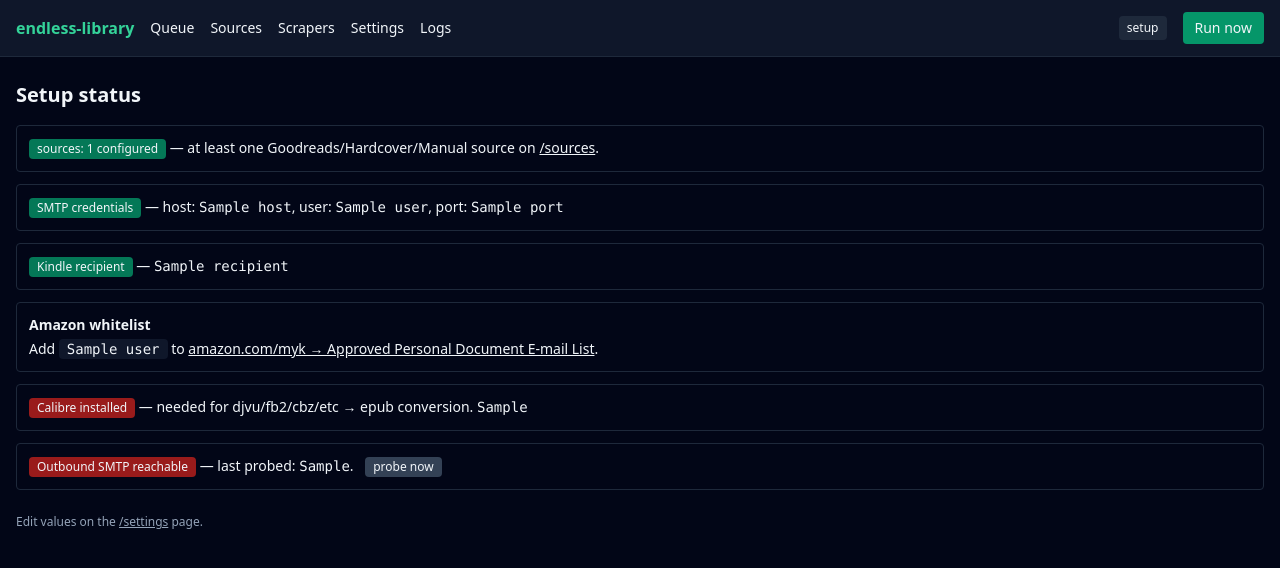
After one commit to SutanuNandigrami/biblichor, a Python web app: template src/endless_library/web/templates/setup.html in a window 1280 px wide. The commit adds this page. Shown: the top 568 px of the page. Run offline with Jinja, Linux system fonts and the light colour scheme; the template is opened without the code that fills it: most values are stand-ins (such as "Sample title", 1, 10 or a date in 2020); some libraries are stand-ins or nearby versions.

Commit message:
feat(web): /setup page + Amazon-whitelist banner + outbound SMTP probe

```diff
--- a/src/endless_library/app.py
+++ b/src/endless_library/app.py
@@ -14,6 +14,7 @@ from endless_library.web import (
     routes_queue,
     routes_scrapers,
     routes_settings,
+    routes_setup,
     routes_sources,
 )
 
@@ -28,6 +29,7 @@ def create_app(*, deps: PipelineDeps, config_path: Path) -> FastAPI:
     app.state.templates = templates
     app.state.config_path = config_path
 
+    routes_setup.register(app)
     routes_queue.register(app)
     routes_book.register(app)
     routes_sources.register(app)
--- a/src/endless_library/web/templates/base.html
+++ b/src/endless_library/web/templates/base.html
@@ -18,6 +18,8 @@
       <a href="/settings" class="text-sm hover:text-emerald-300">Settings</a>
       <a href="/logs" class="text-sm hover:text-emerald-300">Logs</a>
       <div class="flex-1"></div>
+      <a href="/setup" class="text-xs px-2 py-1 rounded bg-slate-800 hover:bg-slate-700">setup</a>
+
       <form hx-post="/api/cycle/run-now" hx-swap="none" class="inline">
         <button class="px-3 py-1.5 bg-emerald-600 hover:bg-emerald-500 rounded text-sm">Run now</button>
       </form>
--- /dev/null
+++ b/src/endless_library/web/templates/setup.html
@@ -0,0 +1,51 @@
+{% extends "base.html" %}
+{% block content %}
+<h1 class="text-xl font-semibold mb-4">Setup status</h1>
+
+<div class="space-y-3 text-sm">
+  {% macro pill(ok, label) -%}
+    <span class="inline-block px-2 py-0.5 rounded text-xs {% if ok %}bg-emerald-700{% else %}bg-red-800{% endif %}">{{ label }}</span>
+  {%- endmacro %}
+
+  <div class="border border-slate-800 rounded p-3">
+    <p>{{ pill(checks.sources, ("sources: " + (checks.sources_count|string) + " configured")) }}
+       — at least one Goodreads/Hardcover/Manual source on <a class="underline" href="/sources">/sources</a>.</p>
+  </div>
+
+  <div class="border border-slate-800 rounded p-3">
+    <p>{{ pill(checks.smtp, "SMTP credentials") }}
+       — host: <code>{{ cfg.smtp.host }}</code>, user: <code>{{ cfg.smtp.user or "(unset)" }}</code>, port: <code>{{ cfg.smtp.port }}</code></p>
+  </div>
+
+  <div class="border border-slate-800 rounded p-3">
+    <p>{{ pill(checks.kindle, "Kindle recipient") }}
+       — <code>{{ cfg.kindle.recipient or "(unset)" }}</code></p>
+  </div>
+
+  <div class="border border-slate-800 rounded p-3 {% if not checks.amazon_whitelist_hint %}border-amber-700{% endif %}">
+    <p class="font-semibold mb-1">Amazon whitelist</p>
+    {% if cfg.smtp.user %}
+    <p>Add <code class="bg-slate-900 px-2 py-0.5 rounded">{{ cfg.smtp.user }}</code> to
+       <a class="underline" target="_blank" href="https://www.amazon.com/myk">amazon.com/myk → Approved Personal Document E-mail List</a>.</p>
+    {% else %}
+    <p class="text-amber-300">Set SMTP user first; that is the address you whitelist at Amazon.</p>
+    {% endif %}
+  </div>
+
+  <div class="border border-slate-800 rounded p-3">
+    <p>{{ pill(checks.calibre, "Calibre installed") }}
+       — needed for djvu/fb2/cbz/etc → epub conversion. <code>{{ checks.calibre_version }}</code></p>
+  </div>
+
+  <div class="border border-slate-800 rounded p-3">
+    <p>{{ pill(checks.outbound_smtp, "Outbound SMTP reachable") }}
+       — last probed: <code>{{ checks.smtp_probe or "not yet probed" }}</code>.
+       <button hx-post="/api/setup/probe-smtp" hx-target="#smtp-probe-out" hx-swap="innerHTML"
+               class="ml-2 px-2 py-0.5 bg-slate-700 rounded text-xs">probe now</button>
+       <span id="smtp-probe-out" class="ml-2"></span>
+    </p>
+  </div>
+</div>
+
+<p class="text-slate-400 text-xs mt-6">Edit values on the <a class="underline" href="/settings">/settings</a> page.</p>
+{% endblock %}
```
Also changed, not shown: src/endless_library/web/routes_setup.py (added, +79 -0 lines), src/endless_library/web/templates/settings.html (+15 -0 lines).
